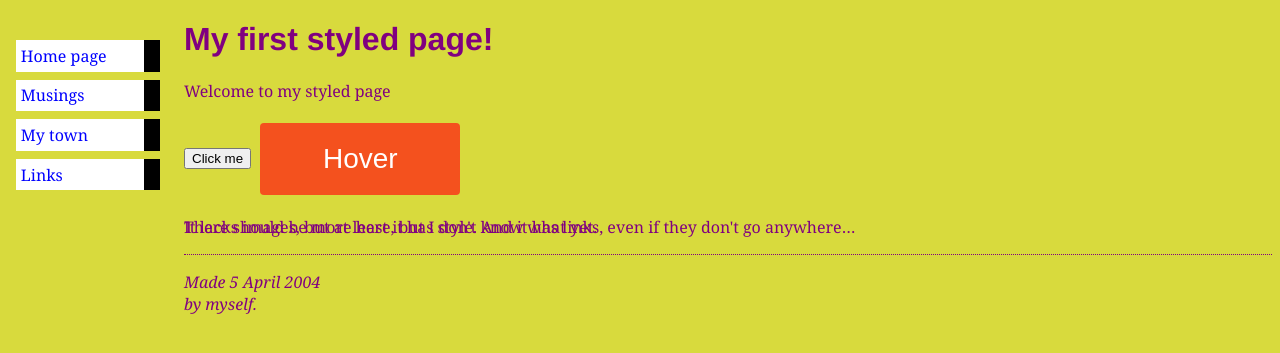
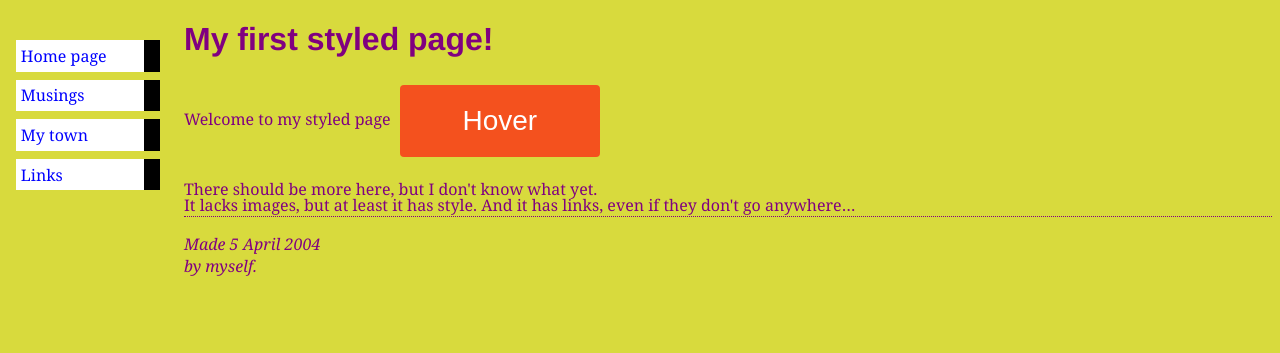
Before and after one commit to TheTriangleTrippa/Portfolio, a Jekyll site: the page built from index.html, in a window 1280 px wide. Shown: the top 353 px of the page. Built offline with Jekyll 4.4.1, drawn with Linux system fonts in a browser that asks for light colours.

Commit message:
Update profile.html

```diff
--- a/_includes/profile.html
+++ b/_includes/profile.html
@@ -19,8 +19,8 @@
 
 <p>Welcome to my styled page
 
-<form action="https://www.w3docs.com/" method="get" target="_blank">
-         <button type="submit">Click me</button>
+<!--<form action="https://www.w3docs.com/" method="get" target="_blank">
+         <button type="submit">Click me</button>-->
 
 <button class="button" style="vertical-align:middle"><span>Hover </span></button>
 
```
